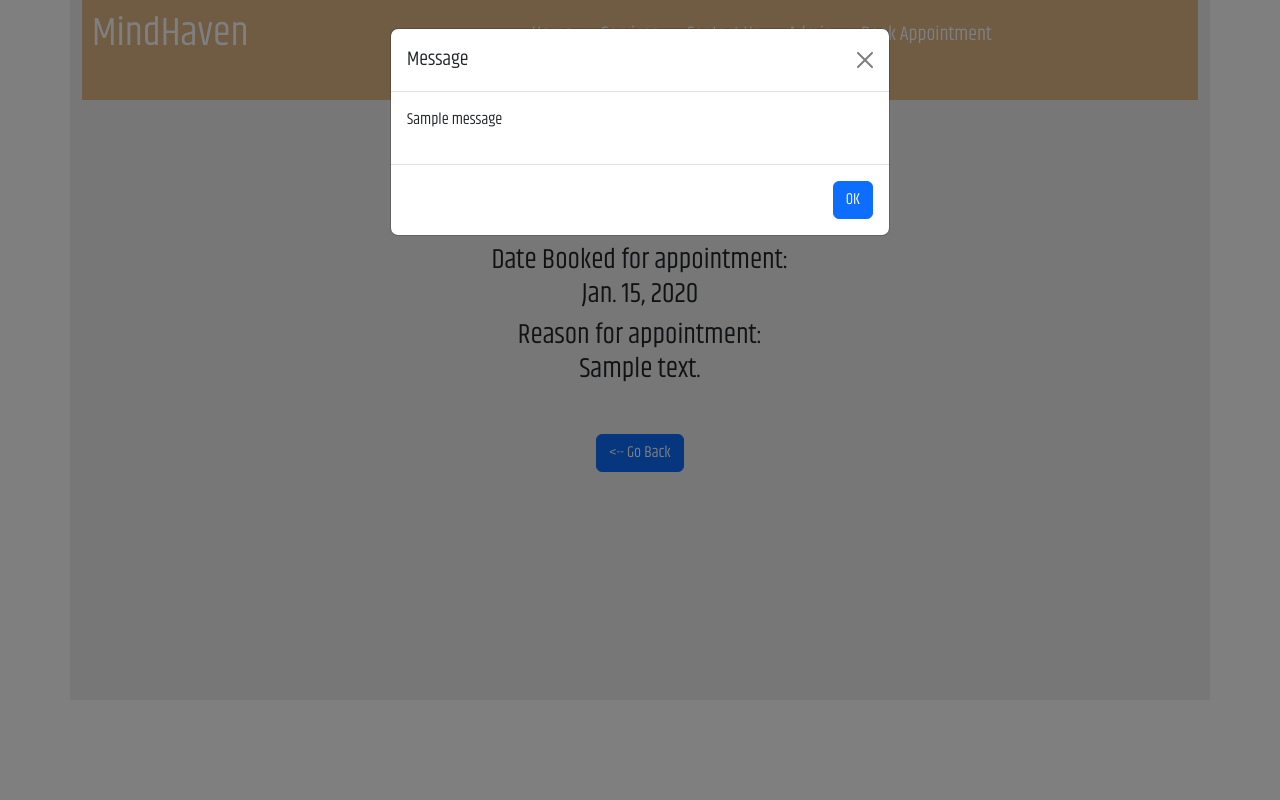
After one commit to Stevey144/MindHaven, a Django app: page /mindhaven/admin/view-booking-details.html/1/ in a window 1280 px wide. The commit adds this page. Run offline with Django 5.2, Linux system fonts and the light colour scheme; tables that the repository leaves empty hold one stand-in row (values such as "Sample post"); one stand-in notice (Sample message) is shown.

Commit message:
admin section completed,deployment build in progres

```diff
--- /dev/null
+++ b/mind_haven_web_app/templates/mind_haven_web_app/view-booking-details.html
@@ -0,0 +1,66 @@
+{% extends 'base.html' %}
+{% load static %}
+
+{% block title %}
+View Booking Details
+{% endblock title %}
+
+
+{% block cs-static-link %}
+<link rel="stylesheet" href="{% static 'css/styles.css' %}">
+<link href='https://fonts.googleapis.com/css?family=Khand' rel='stylesheet'>
+<link rel="stylesheet" href="https://cdn.jsdelivr.net/npm/bootstrap@5.3.0-alpha1/dist/css/bootstrap.min.css">
+{% endblock cs-static-link %}
+
+
+
+{% block container-content %}
+<div class="container-fluid jumbotron m-auto">
+    <div class=" text-center mt-5">
+        <h1 class="text-center mb-5">Booking Details</h1>
+
+        <h3>Date Booked for appointment: <br> {{booking_details.date}}</h3>
+
+        <h3 class="mb-5">Reason for appointment:  <br> {{booking_details.textarea}}</h3>
+
+        <a href="{% url 'view-booking' %}"><button class="btn btn-primary"> <-- Go Back</button>  </a>
+
+    </div>
+
+
+</div>
+
+
+<script src="https://code.jquery.com/jquery-3.6.0.min.js"></script>
+<script src="https://cdn.jsdelivr.net/npm/bootstrap@5.3.0-alpha1/dist/js/bootstrap.bundle.min.js"></script>
+<script src="https://cdn.jsdelivr.net/npm/bootstrap@5.3.0-alpha1/dist/js/bootstrap.bundle.min.js"></script>
+
+
+<script>
+    $(document).ready(function () {
+        {% if messages %}
+            {% for message in messages %}
+                $('#modalMessage').text('{{ message }}');
+
+                {% if message.tags == 'success' %}
+                    $('#messageModal').modal('show');
+
+                    $('#modalOkButton').on('click', function () {
+                        window.location.href = "{% url 'view-booking' %}";
+                    });
+
+                    $('#messageModal').on('hidden.bs.modal', function () {
+                        window.location.href = "{% url 'view-booking' %}";
+                    });
+                {% endif %}
+            {% endfor %}
+        {% endif %}
+    });
+    </script>
+
+
+
+
+
+
+{% endblock container-content %}
--- a/mind_haven_web_app/templates/mind_haven_web_app/view-booking.html
+++ b/mind_haven_web_app/templates/mind_haven_web_app/view-booking.html
@@ -34,10 +34,10 @@ Booking List
                 <th scope="row">{{booking.id}}</th>
                 <td>{{booking.date}}</td>
                 <td>{{booking.textarea}}</td>
-                <td><a href="" style="font-size:30px;"><button class="btn btn-primary">View Details</button></a></td>
-                <td><a href=""><button class="btn btn-primary">Update</button></a></td>
+                <td><a href="{% url 'booking_detail' booking.id %}" style="font-size:30px;"><button class="btn btn-primary">View Details</button></a></td>
+                <td><a href="{% url 'edit_booking_detail' booking.id %}"><button class="btn btn-primary">Update</button></a></td>
                 <td>
-                    <form action="" method="POST" style="display:inline;">
+                    <form action="{% url 'delete_booking' booking.id %}" method="POST" style="display:inline;">
                         {% csrf_token %}
                     <button class="btn btn-danger" onclick="return confirm('Are you sure you want to delete this meeting?');">Delete</button></td>
                 </form>
--- a/mind_haven_web_app/urls.py
+++ b/mind_haven_web_app/urls.py
@@ -9,5 +9,8 @@ urlpatterns = [
     path('booking.html', views.booking, name='booking'),
     path('admin/admin-sign-up.html', views.admin_sign_up_view, name='admin-sign-up'),
     path('admin/admin-sign-in.html', views.admin_sign_in_view, name='admin-sign-in'),
-    path('view-booking.html', views.booking_list, name='view-booking'),
+    path('admin/view-booking.html', views.booking_list, name='view-booking'),
+    path('admin/view-booking-details.html/<int:id>/', views.booking_detail, name="booking_detail"),
+    path('admin/booking.html/<int:id>/', views.edit_booking_details, name='edit_booking_detail'),
+    path('admin/delete-Booking/<int:id>/', views.delete_booking, name="delete_booking"),
 ]
--- a/mind_haven_web_app/views.py
+++ b/mind_haven_web_app/views.py
@@ -1,4 +1,4 @@
-from django.shortcuts import render, redirect
+from django.shortcuts import get_object_or_404, render, redirect
 from django.contrib import messages
 from django.contrib.auth.hashers import check_password
 
@@ -104,9 +104,9 @@ def booking(request):
         if form.is_valid():
             booking_fields = form.save()
             booking_date =  booking_fields.date
-            messages.success(request,  f'Appointment Booked for {booking_date}. Please plan to attend.')
+            messages.success(request,  f'Appointment Booked for {booking_date}. Please plan to attend.',extra_tags='save')
         else:
-            messages.error(request, 'There was an error in booking this Appointment, please try again')
+            messages.error(request, 'There was an error in booking this Appointment, please try again',extra_tags='save')
     else:
         form = BookingForm()
 
@@ -116,3 +116,32 @@ def booking_list(request):
     if 'admin_user_email' not in request.session:
         return redirect('admin-sign-in')
     return render(request, "mind_haven_web_app/view-booking.html", {"booking_list" : Booking.objects.all()})
+
+
+def booking_detail(request, id):
+    booking_details =get_object_or_404(Booking, pk=id)
+    return render(request, "mind_haven_web_app/view-booking-details.html", {"booking_details": booking_details})
+
+
+def edit_booking_details(request, id):
+    booking = get_object_or_404(Booking, pk=id)
+
+    if request.method == 'POST':
+        form = BookingForm(request.POST, instance=booking)
+        if form.is_valid():
+            form.save()
+            messages.success(request, 'Booking Details Updated!',extra_tags='update')
+            # return redirect('booking_detail', id=booking.id)
+
+        else:
+            messages.error(request, 'There was an error editing this Booking details, Please try again',extra_tags='update')
+    else:
+        form = BookingForm(instance=booking)
+
+    return render(request, 'mind_haven_web_app/booking.html', {'form': form, 'booking': booking})
+
+def delete_booking(request, id):
+   booking = get_object_or_404(Booking,pk=id)
+   booking.delete()
+
+   return redirect("view-booking")
```
Also changed, not shown: mind_haven_web_app/templates/mind_haven_web_app/booking.html (+25 -4 lines), db.sqlite3.
